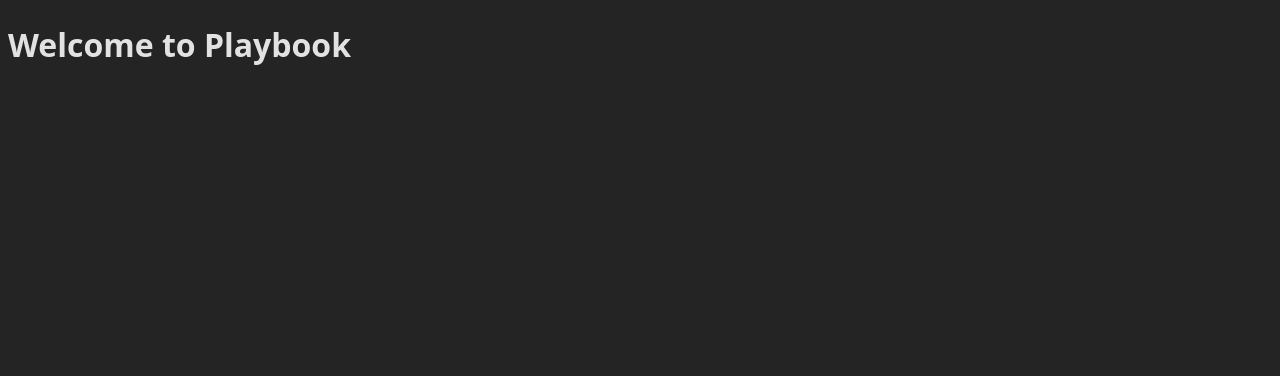
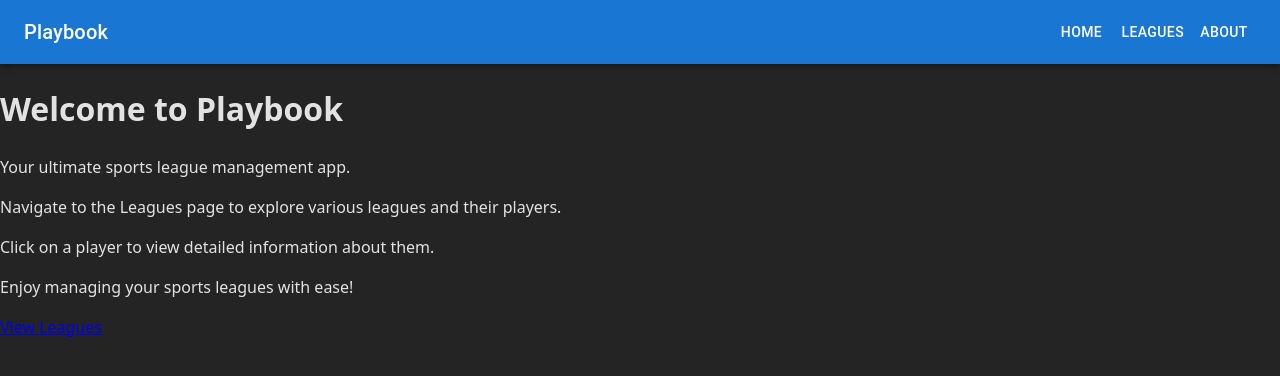
Before and after one commit to StefanM2024/playbook-react, a React (Vite) app: page / in a window 1280 px wide. Shown: the top 376 px of the page. Built offline with nearby package versions, Linux system fonts and the light colour scheme.

Commit message:
Navbar implementation start

```diff
--- a/package.json
+++ b/package.json
@@ -10,6 +10,10 @@
     "preview": "vite preview"
   },
   "dependencies": {
+    "@emotion/react": "^11.14.0",
+    "@emotion/styled": "^11.14.1",
+    "@mui/icons-material": "^7.3.2",
+    "@mui/material": "^7.3.2",
     "react": "^19.1.1",
     "react-dom": "^19.1.1",
     "react-router-dom": "^7.8.2"
--- a/src/components/Navbar.tsx
+++ b/src/components/Navbar.tsx
@@ -0,0 +1,70 @@
+import React from 'react';
+import AppBar from '@mui/material/AppBar';
+import Box from '@mui/material/Box';
+import Toolbar from '@mui/material/Toolbar';
+import IconButton from '@mui/material/IconButton';
+import Typography from '@mui/material/Typography';
+import Menu from '@mui/material/Menu';
+import MenuItem from '@mui/material/MenuItem';
+import Button from '@mui/material/Button';
+import MenuIcon from '@mui/icons-material/Menu';
+
+const pages = ['Home', 'Leagues', 'About'];
+
+const ResponsiveAppBar: React.FC = () => {
+  const [anchorElNav, setAnchorElNav] = React.useState<null | HTMLElement>(null);
+
+  const handleOpenNavMenu = (event: React.MouseEvent<HTMLElement>) => {
+    setAnchorElNav(event.currentTarget);
+  };
+
+  const handleCloseNavMenu = () => {
+    setAnchorElNav(null);
+  };
+
+  return (
+    <AppBar position="static">
+      <Toolbar>
+        <Typography variant="h6" noWrap component="div" sx={{ flexGrow: 1 }}>
+          Playbook
+        </Typography>
+
+
+        {/* Mobile menu icon */}
+        <Box sx={{ display: { xs: 'flex', md: 'none' } }}>
+          <IconButton
+            size="large"
+            edge="start"
+            color="inherit"
+            aria-label="menu"
+            onClick={handleOpenNavMenu}
+          >
+            <MenuIcon />
+          </IconButton>
+          <Menu
+            anchorEl={anchorElNav}
+            open={Boolean(anchorElNav)}
+            onClose={handleCloseNavMenu}
+          >
+            {pages.map((page) => (
+              <MenuItem key={page} onClick={handleCloseNavMenu}>
+                <Typography textAlign="center">{page}</Typography>
+              </MenuItem>
+            ))}
+          </Menu>
+        </Box>
+
+        {/* Desktop menu buttons */}
+        <Box sx={{ display: { xs: 'none', md: 'flex' } }}>
+          {pages.map((page) => (
+            <Button key={page} sx={{ color: 'white' }}>
+              {page}
+            </Button>
+          ))}
+        </Box>
+      </Toolbar>
+    </AppBar>
+  );
+};
+
+export default ResponsiveAppBar;
--- a/src/index.css
+++ b/src/index.css
@@ -11,4 +11,9 @@
   text-rendering: optimizeLegibility;
   -webkit-font-smoothing: antialiased;
   -moz-osx-font-smoothing: grayscale;
+
+  html, body, #root {
+    height: 100%;
+    margin: 0;
+  }
 }
--- a/src/main.tsx
+++ b/src/main.tsx
@@ -1,11 +1,13 @@
 import { StrictMode } from 'react'
 import { createRoot } from 'react-dom/client'
+import Navbar from './components/Navbar.tsx'
 import './index.css'
 
 import AppRouter from './routes.tsx'
 
 createRoot(document.getElementById('root')!).render(
   <StrictMode>
+    <Navbar />
     <AppRouter />
   </StrictMode>,
 )
--- a/src/pages/Home.tsx
+++ b/src/pages/Home.tsx
@@ -1,13 +1,29 @@
-import '../index.css'
+import "../index.css";
+import { Link } from "react-router-dom";
 
 function Home() {
   return (
     <>
+      <div className="home-desc">
+        <h1>Welcome to Playbook</h1>
 
-      <h1>Welcome to Playbook</h1>
+        <p>Your ultimate sports league management app.</p>
 
+        <p>
+          Navigate to the Leagues page to explore various leagues and their
+          players.
+        </p>
+
+        <p>Click on a player to view detailed information about them.</p>
+
+        <p>Enjoy managing your sports leagues with ease!</p>
+      </div>
+
+      <div className="home-list">
+        <Link to={`/leagues`} className="underline">View Leagues</Link>
+      </div>
     </>
-  )
+  );
 }
 
-export default Home
+export default Home;
```
Also changed, not shown: 1 other file (tests, documents, lock files or other folders).
